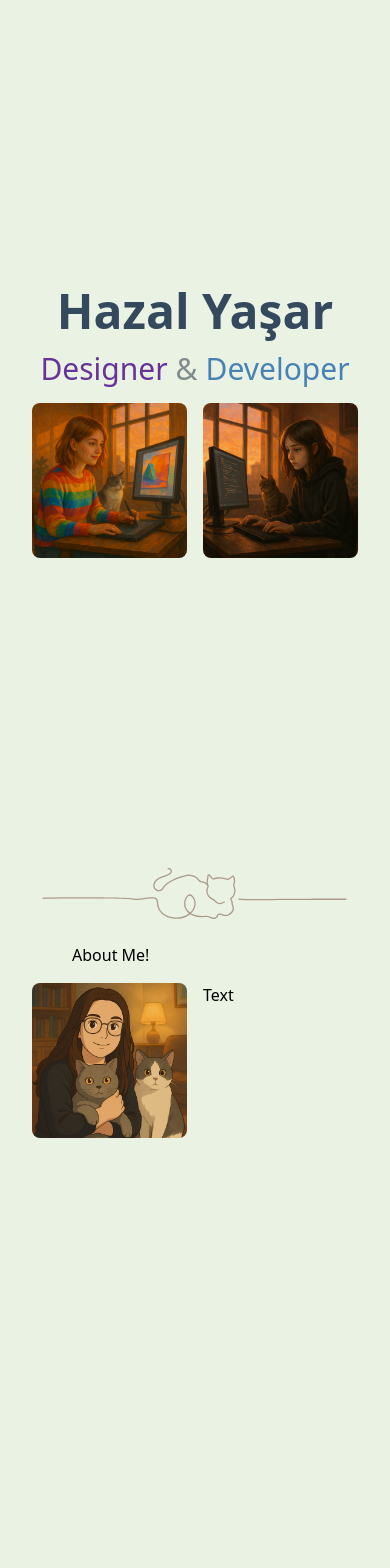
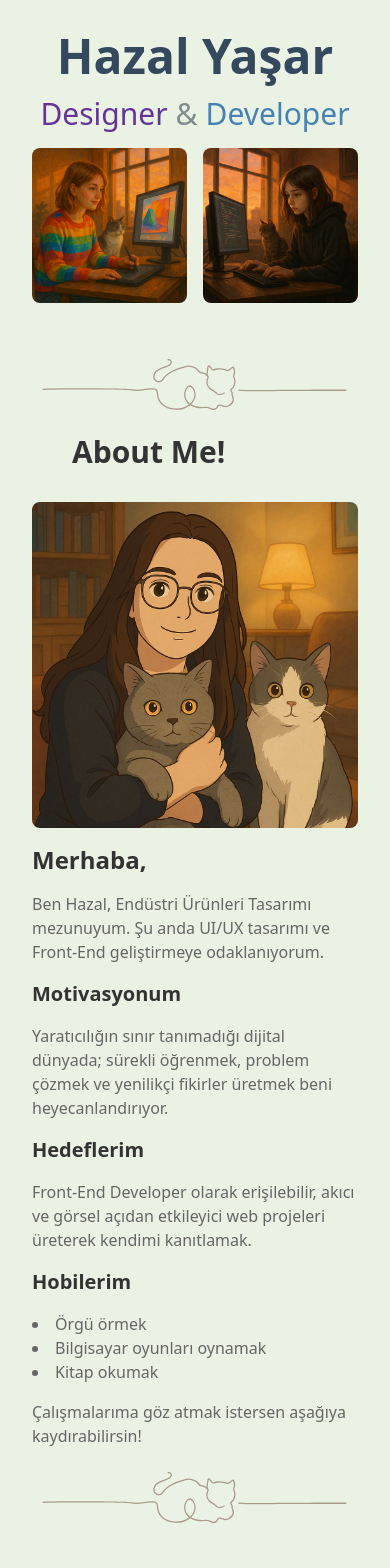
Before and after one commit to xhyasar/portfolio, a React (Vite) app: page /#/ in a window 390 px wide. Shown: the top 1568 px of the page. Built offline with nearby package versions, Linux system fonts and the light colour scheme.

Commit message:
Refine LandingPage and HeroSection structure and styling
Updated styling in LandingPage for better responsiveness and spacing. Enhanced HeroSection with detailed content, improved semantic structure, and cleaner layout for a richer user experience.

```diff
--- a/src/components/HeroSection.tsx
+++ b/src/components/HeroSection.tsx
@@ -1,9 +1,8 @@
 import React from 'react';
 import {type MotionStyle, motion} from 'framer-motion';
 
-
 interface Props {
-    style?: MotionStyle
+    style?: MotionStyle;
 }
 
 const HeroSection: React.FC<Props> = ({style}) => (
@@ -11,21 +10,49 @@ const HeroSection: React.FC<Props> = ({style}) => (
         style={style}
         className="min-h-screen flex flex-col px-4"
     >
-        <div className="px-10">
+        <h1 className="px-10 text-header text-3xl font-semibold mb-4 ">
             About Me!
-        </div>
-        <div className="flex flex-row items-center justify-center gap-6 h-full">
-            <div className="flex w-full gap-4 mt-4">
-                <div className="flex-1 ">
+        </h1>
+        <div className="flex flex-col md:flex-row items-center justify-center gap-6 h-full">
+            <div className="flex flex-col md:flex-row w-full gap-4 mt-4">
+                <div className="flex-1">
                     <img
                         src="hazal.png"
                         alt="Hazal Yaşar Designer (mirrored)"
                         className="w-full h-auto object-cover rounded-lg transform"
                     />
                 </div>
-                <div className="flex-1 ">Text</div>
+                {/* Buradaki div’in içini aşağıdaki gibi değiştir */}
+                <div className="flex-1 space-y-4">
+                    <h1 className="text-2xl text-header font-bold">Merhaba,</h1>
+                    <p className="text-body">
+                        Ben Hazal, Endüstri Ürünleri Tasarımı mezunuyum. Şu anda UI/UX tasarımı ve Front-End
+                        geliştirmeye odaklanıyorum.
+                    </p>
+                    <h2 className="text-xl text-header font-semibold">Motivasyonum</h2>
+                    <p className="text-body">
+                        Yaratıcılığın sınır tanımadığı dijital dünyada; sürekli öğrenmek, problem çözmek ve yenilikçi
+                        fikirler üretmek beni heyecanlandırıyor.
+                    </p>
+
+                    <h2 className="text-xl text-header font-semibold">Hedeflerim</h2>
+                    <p className="text-body">
+                        Front-End Developer olarak erişilebilir, akıcı ve görsel açıdan etkileyici web projeleri
+                        üreterek kendimi kanıtlamak.
+                    </p>
+
+                    <h2 className="text-xl text-header font-semibold">Hobilerim</h2>
+                    <ul className="list-disc list-inside text-body">
+                        <li>Örgü örmek</li>
+                        <li>Bilgisayar oyunları oynamak</li>
+                        <li>Kitap okumak</li>
+                    </ul>
+
+                    <p className="text-body">
+                        Çalışmalarıma göz atmak istersen aşağıya kaydırabilirsin!
+                    </p>
+                </div>
             </div>
-
         </div>
     </motion.div>
 );
--- a/src/pages/LandingPage.tsx
+++ b/src/pages/LandingPage.tsx
@@ -3,7 +3,7 @@ import { motion } from 'framer-motion';
 
 const LandingPage: React.FC = () => {
     return (
-        <section className="min-h-screen flex justify-center items-center px-4">
+        <section className="px-4 py-8 md:min-h-screen md:flex md:justify-center md:items-center">
 
             {/* wrapper: tam genişlik + max width, ortalanmış */}
             <div className="w-full max-w-5xl flex flex-col items-center space-y-8">
```
